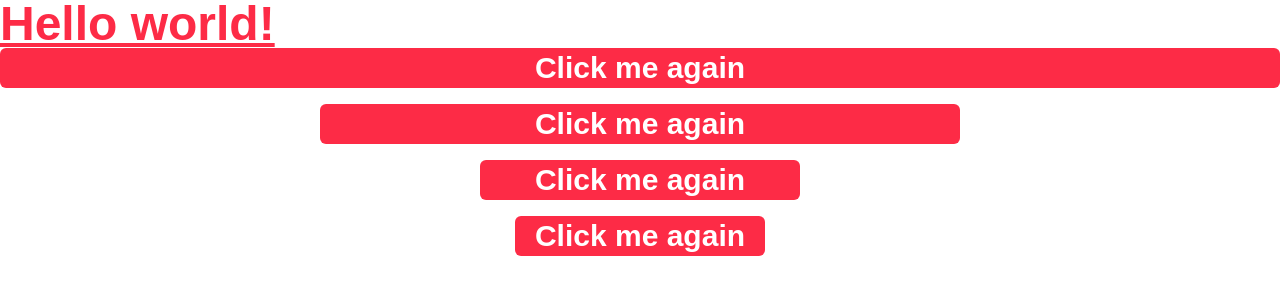
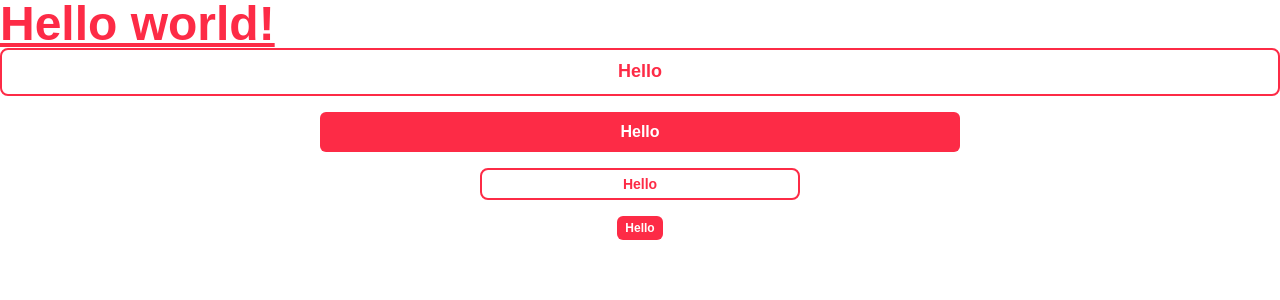
Before and after one commit to simonpartridge86/Chews-App-Frontend, a Next.js app: page / in a window 1280 px wide. Shown: the top 300 px of the page. Built offline with nearby package versions, Linux system fonts and the light colour scheme; a web font is replaced by a local one.

Commit message:
Finished MainButton component with dark and light color options. > > Co-authored-by: Maurizio Monti <mauriziomonti@hotmail.com>

```diff
--- /dev/null
+++ b/components/MainButton.js
@@ -0,0 +1,69 @@
+import { Button } from "@chakra-ui/react";
+
+/*
+Prop Notes:
+ - buttonWidth = to adjust width of button to your needs
+ - buttonSize = options are lg, md, sm, xs (will also adjust text size)
+ - onClick = whatever onClick callback function you are passing to this button
+ - colorMode = add "light" for white button with red features, otherwise defaults to standard red button
+*/
+
+export default function MainButton({
+  buttonWidth,
+  buttonSize,
+  buttonText,
+  onClick,
+  colorMode,
+}) {
+  if (colorMode === "light") {
+    return (
+      <Button
+        onClick={onClick}
+        size={buttonSize}
+        fontWeight={"600"}
+        fontFamily={"nunito, sans-serif"}
+        rounded={"lg"}
+        width={buttonWidth}
+        _hover={{
+          transform: "translateY(-1px)",
+          boxShadow: "md",
+        }}
+        bg={"brand.light"}
+        color={"brand.primary"}
+        borderWidth={"2px"}
+        borderColor={"brand.primary"}
+        _active={{
+          bg: "brand.primary",
+          color: "brand.light",
+        }}
+      >
+        {buttonText}
+      </Button>
+    );
+  } else if (colorMode === "dark") {
+    return (
+      <Button
+        onClick={onClick}
+        size={buttonSize}
+        fontWeight={"600"}
+        fontFamily={"nunito, sans-serif"}
+        rounded={"md"}
+        width={buttonWidth}
+        _hover={{
+          transform: "translateY(-1px)",
+          boxShadow: "md",
+        }}
+        bg={"brand.primary"}
+        color={"brand.light"}
+        _active={{
+          bg: "brand.light",
+          color: "brand.primary",
+          borderWidth: "2px",
+          borderColor: "brand.primary",
+        }}
+      >
+        {buttonText}
+      </Button>
+    );
+  }
+}
--- a/components/button.js
+++ /dev/null
@@ -1,30 +0,0 @@
-import { Button } from "@chakra-ui/react";
-
-
-export default function ClickMe({buttonWidth}) {
-  return (
-    <Button
-    lineHeight='10'
-    fontSize='30'
-    fontWeight='600'
-    fontFamily='nunito, sans-serif'
-      justifyContent='center' //for the writing inside the btn
-      width={buttonWidth} //overall width of the btn in relation to page
-      paddingX={5} //
-      paddingY={1} //
-      bg="brand.primary"
-      color={"brand.light"}
-      rounded={"md"}
-      _active={{
-        bg: "brand.light",
-        color: "brand.primary",
-      }}
-      _hover={{
-        transform: "translateY(-2px)",
-        boxShadow: "md",
-      }}
-    >
-      Click me again
-    </Button>
-  );
-}
--- a/pages/index.js
+++ b/pages/index.js
@@ -1,5 +1,4 @@
-import { Button } from "@chakra-ui/react";
-import ClickMe from "../components/button";
+import MainButton from "../components/MainButton";
 
 export default function Home() {
   return (
@@ -7,12 +6,26 @@ export default function Home() {
       <h1 className="text-5xl text-primary-color font-permanent-marker font-bold underline">
         Hello world!
       </h1>
-      <div class='flex flex-col items-center space-y-4'>
-
-      <ClickMe buttonWidth='100%' />
-      <ClickMe buttonWidth='50%' />
-      <ClickMe buttonWidth='25%' />
-      <ClickMe />
+      <div className="flex flex-col items-center space-y-4">
+        <MainButton
+          buttonWidth="100%"
+          buttonSize="lg"
+          buttonText="Hello"
+          colorMode="light"
+        />
+        <MainButton
+          buttonWidth="50%"
+          buttonSize="md"
+          buttonText="Hello"
+          colorMode="dark"
+        />
+        <MainButton
+          buttonWidth="25%"
+          buttonSize="sm"
+          buttonText="Hello"
+          colorMode="light"
+        />
+        <MainButton buttonSize="xs" buttonText="Hello" colorMode="dark" />
       </div>
     </>
   );
```
